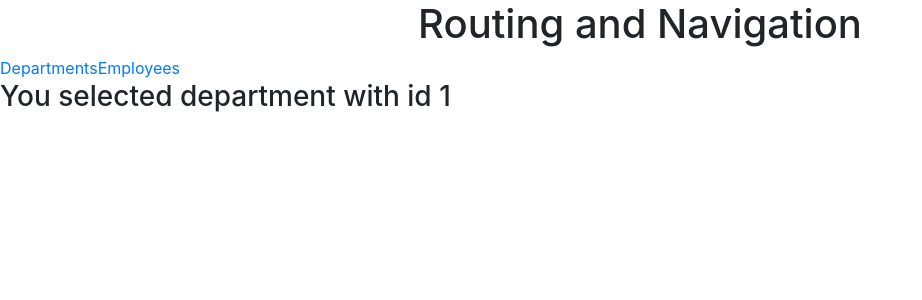
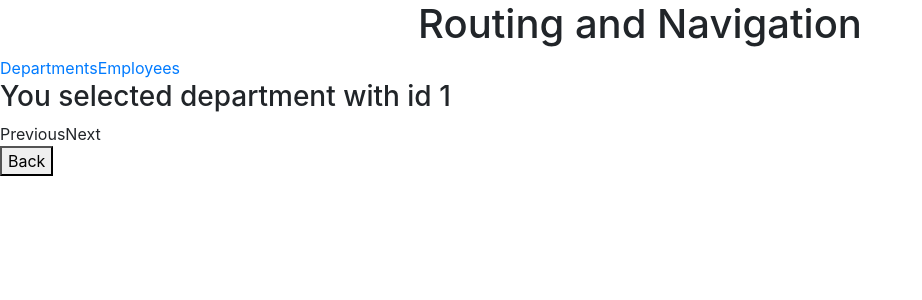
Before and after one commit to DanielMarcello/learning_angular5, an Angular app in the folder routing-demo/: page /departments/1 in a window 1280 px wide. Shown: the top 300 px of the page, without its empty margins (0-922 px from the left). Built offline with nearby package versions, Linux system fonts and the light colour scheme.

Commit message:
routing with subscribe, Router, Activated Route

```diff
--- a/routing-demo/src/app/department-detail/department-detail.component.html
+++ b/routing-demo/src/app/department-detail/department-detail.component.html
@@ -1 +1,7 @@
 <h3>You selected department with id {{ departmentId }}</h3>
+<a (click)="goPrevious()">Previous</a>
+<a (click)="goNext()">Next</a>
+
+<div>
+    <button (click)="gotoDepartments()">Back</button>
+</div>
--- a/routing-demo/src/app/department-detail/department-detail.component.ts
+++ b/routing-demo/src/app/department-detail/department-detail.component.ts
@@ -1,5 +1,5 @@
 import { Component, OnInit } from '@angular/core';
-import { ActivatedRoute } from '@angular/router'; //para tener data de la ruta activada
+import { ActivatedRoute, Router, ParamMap } from '@angular/router'; // para tener data de la ruta activada
 
 @Component({
   selector: 'app-department-detail',
@@ -10,11 +10,30 @@ export class DepartmentDetailComponent implements OnInit {
 
   private departmentId;
 
-  constructor(private route: ActivatedRoute) { }
+  constructor(private route: ActivatedRoute, private router: Router) { }
 
   ngOnInit() {
-  	let id = parseInt(this.route.snapshot.paramMap.get('id'));
-  	this.departmentId = id;
+    // tslint:disable-next-line:radix
+    /* let id = parseInt(this.route.snapshot.paramMap.get('id'));
+    this.departmentId = id; */
+    this.route.paramMap.subscribe((params: ParamMap) => {
+      let id = parseInt(params.get('id'));
+      this.departmentId = id;
+    });
   }
 
+  goPrevious() {
+    let previousId = this.departmentId - 1;
+    this.router.navigate(['/departments', previousId]);
+  }
+
+  goNext() {
+    let nextId = this.departmentId + 1;
+    this.router.navigate(['/departments', nextId]);
+  }
+
+  gotoDepartments() {
+    let selectedId = this.departmentId ? this.departmentId : null;
+    this.router.navigate(['/departments', {id: selectedId}]);
+  }
 }
--- a/routing-demo/src/app/department-list/department-list.component.css
+++ b/routing-demo/src/app/department-list/department-list.component.css
@@ -0,0 +1,4 @@
+li.selected {
+    background-color: #CFD8DC;
+    color: white;
+}
--- a/routing-demo/src/app/department-list/department-list.component.html
+++ b/routing-demo/src/app/department-list/department-list.component.html
@@ -1,6 +1,6 @@
 <h3>Department List</h3>
 <ul class="items">
-	<li (click)="onSelect(department)" *ngFor="let department of departments">
+	<li (click)="onSelect(department)" [class.selected]="isSelected(department)" *ngFor="let department of departments">
 		<span class="badge">{{ department.id }}</span> {{ department.name }}
 	</li>
 </ul>
--- a/routing-demo/src/app/department-list/department-list.component.ts
+++ b/routing-demo/src/app/department-list/department-list.component.ts
@@ -1,5 +1,5 @@
 import { Component, OnInit } from '@angular/core';
-import { Router } from '@angular/router'; //redirect
+import { Router, ActivatedRoute, ParamMap } from '@angular/router'; // redirect
 
 @Component({
   selector: 'app-department-list',
@@ -8,21 +8,30 @@ import { Router } from '@angular/router'; //redirect
 })
 export class DepartmentListComponent implements OnInit {
 
+  public selectedId;
   departments = [
-  	{'id': 1, 'name': "Angular"},
-  	{'id': 2, 'name': "Node"},
-  	{'id': 3, 'name': "MongoDB"},
-  	{'id': 4, 'name': "Ruby"},
-  	{'id': 5, 'name': "Bootstrap"}
+  {'id': 1, 'name': 'Angular'},
+  {'id': 2, 'name': 'Node'},
+  {'id': 3, 'name': 'MongoDB'},
+  {'id': 4, 'name': 'Ruby'},
+  {'id': 5, 'name': 'Bootstrap'}
   ];
 
-  constructor(private router: Router) { }
+  constructor(private router: Router, private route: ActivatedRoute) { }
 
   ngOnInit() {
+    this.route.paramMap.subscribe((params: ParamMap) => {
+      let id = parseInt(params.get('id'));
+      this.selectedId = id;
+    });
   }
 
-  onSelect(department){
-    this.router.navigate(['/departments', department.id])
+  onSelect(department) {
+  this.router.navigate(['/departments', department.id]);
+  }
+
+  isSelected(department) {
+    return this.selectedId === department.id;
   }
 
 }
```
Also changed, not shown: routing-demo/src/app/app-routing.module.ts (+4 -3 lines).
